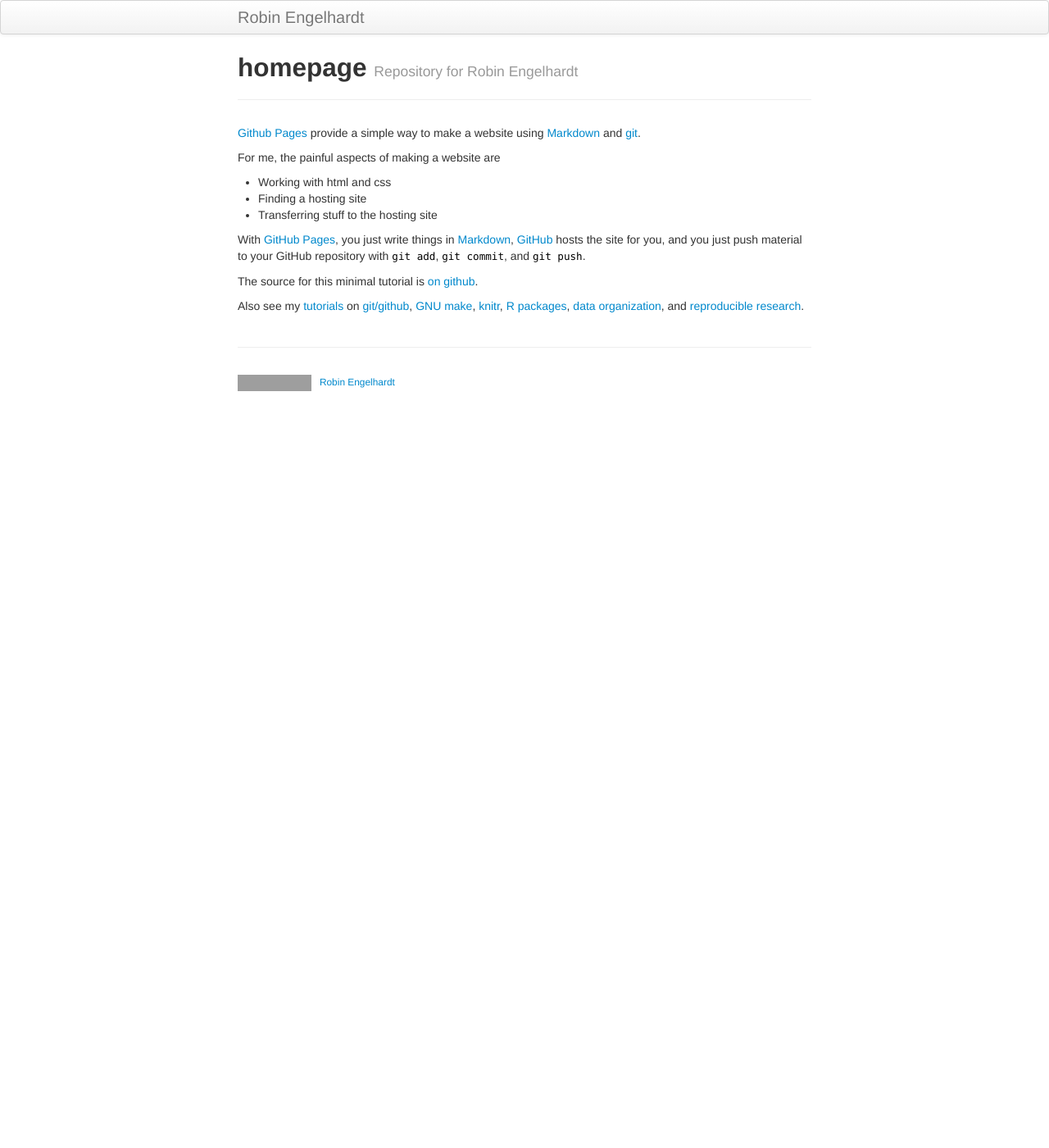
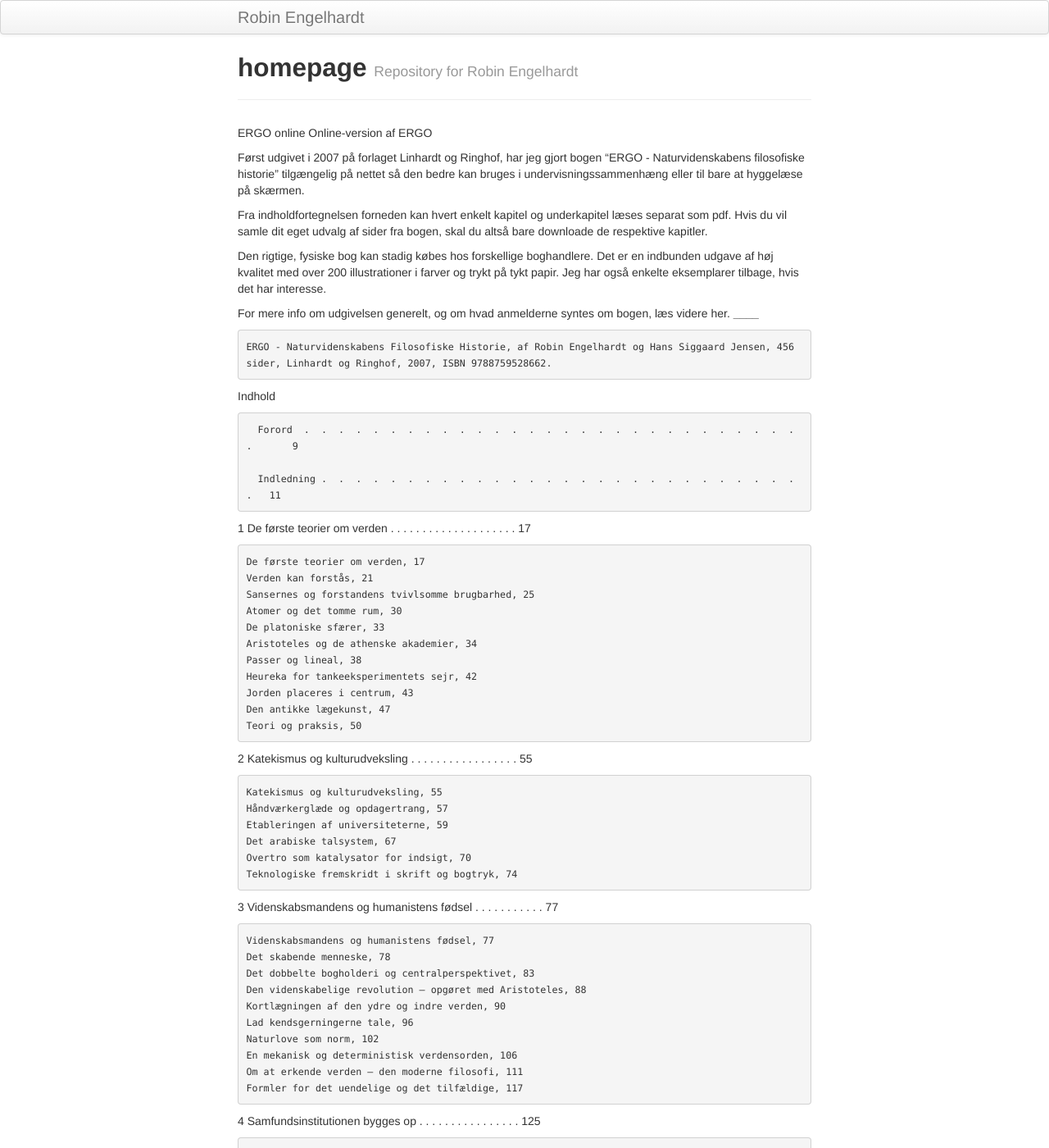
Before and after one commit to gavstrik/gavstrik.github.io, a Jekyll site: the page built from index.md, in a window 1280 px wide and 1400 px high. Shown: the whole window at 82% size. Built offline with Jekyll 4.4.1, drawn with Linux system fonts in a browser that asks for light colours; some of the changed text lies outside the part shown; grey boxes are pictures that could not be loaded.

Commit message:
put ERGO indholdfortegnelse ind

```diff
--- a/index.md
+++ b/index.md
@@ -4,6 +4,184 @@ title: homepage
 tagline: Repository for Robin Engelhardt
 description: Presentation site and repository for Robin Engelhardt
 ---
+
+ERGO online
+Online-version af ERGO
+
+Først udgivet i 2007 på forlaget Linhardt og Ringhof, har jeg gjort bogen "ERGO - Naturvidenskabens filosofiske historie" tilgængelig på nettet så den bedre kan bruges i undervisningssammenhæng eller til bare at hyggelæse på skærmen.
+
+Fra indholdfortegnelsen forneden kan hvert enkelt kapitel og underkapitel læses separat som pdf. Hvis du vil samle dit eget udvalg af sider fra bogen, skal du altså bare downloade de respektive kapitler.
+
+Den rigtige, fysiske bog kan stadig købes hos forskellige boghandlere. Det er en indbunden udgave af høj kvalitet med over 200 illustrationer i farver og trykt på tykt papir. Jeg har også enkelte eksemplarer tilbage, hvis det har interesse.
+
+For mere info om udgivelsen generelt, og om hvad anmelderne syntes om bogen, læs videre her.
+____________
+
+    ERGO - Naturvidenskabens Filosofiske Historie, af Robin Engelhardt og Hans Siggaard Jensen, 456 sider, Linhardt og Ringhof, 2007, ISBN 9788759528662.
+
+Indhold
+
+      Forord  .  .  .  .  .  .  .  .  .  .  .  .  .  .  .  .  .  .  .  .  .  .  .  .  .  .  .  .  .  .       9
+
+      Indledning .  .  .  .  .  .  .  .  .  .  .  .  .  .  .  .  .  .  .  .  .  .  .  .  .  .  .  .  .   11
+
+1   De første teorier om verden .  .  .  .  .  .  .  .  .  .  .  .  .  .  .  .  .  .  .  .  17
+
+    De første teorier om verden, 17
+    Verden kan forstås, 21
+    Sansernes og forstandens tvivlsomme brugbarhed, 25
+    Atomer og det tomme rum, 30
+    De platoniske sfærer, 33
+    Aristoteles og de athenske akademier, 34
+    Passer og lineal, 38
+    Heureka for tankeeksperimentets sejr, 42
+    Jorden placeres i centrum, 43
+    Den antikke lægekunst, 47
+    Teori og praksis, 50
+
+
+
+2   Katekismus og kulturudveksling .  .  .  .  .  .  .  .  .  .  .  .  .  .  .  .  .   55
+
+    Katekismus og kulturudveksling, 55
+    Håndværkerglæde og opdagertrang, 57
+    Etableringen af universiteterne, 59
+    Det arabiske talsystem, 67
+    Overtro som katalysator for indsigt, 70
+    Teknologiske fremskridt i skrift og bogtryk, 74
+
+
+
+3   Videnskabsmandens og humanistens fødsel .  .  .  .  .  .  .  .  .  .  .  77
+
+    Videnskabsmandens og humanistens fødsel, 77
+    Det skabende menneske, 78
+    Det dobbelte bogholderi og centralperspektivet, 83
+    Den videnskabelige revolution – opgøret med Aristoteles, 88
+    Kortlægningen af den ydre og indre verden, 90
+    Lad kendsgerningerne tale, 96
+    Naturlove som norm, 102
+    En mekanisk og deterministisk verdensorden, 106
+    Om at erkende verden – den moderne filosofi, 111
+    Formler for det uendelige og det tilfældige, 117
+
+
+
+4   Samfundsinstitutionen bygges op .  .  .  .  .  .  .  .  .  .  .  .  .  .  .  .  125
+
+    Samfundsinstitutionen bygges op, 125
+    Mécanique Analytique, 128
+    Hume og Kant, 134
+    Revolution!, 139
+    Romantisk videnskab, 143
+    Geniet på arbejde, 147
+    Arbejdsdeling og teknisk rationalitet, 150
+    Kritik af aprioriet, 160
+    Mekanisk manipulerbar materie, 164
+    Victorianisme og positivisme i videnskab og teknologi, 168
+
+
+
+5   Etableringen af de videnskabelige discipliner .  .  .  .  .  .  .  .  .  .  173
+
+    Etableringen af de videnskabelige discipliner, 173
+    Den levende kraft – energi og varme, 174
+    Lad der blive lys, 180
+    Alting i udvikling, 184
+    Lægen og sæben, 191
+    Introspektion, 199
+    Hvad er et tal?, 209
+    Den sproglige vending i filosofien, 216
+    Forskningsmetode, 220
+
+
+6   Drømmen om enhed .  .  .  .  .  .  .  .  .  .  .  .  .  .  .  .  .  .  .  .  .  .  .  225
+
+    Drømmen om enhed, 225
+    Året 1905, 228
+    En omvending af alle begreber og forestillinger, 234
+    Vores plads i kosmos, 237
+    Atomets struktur, 242
+    Usikkerhedsprincippet, 246
+    Komplementaritet fra København, 248
+    Atomare fristelser, 251
+    Disintegration eller enhed?, 253
+    Eksotiske tilstande, 255
+
+
+
+7   I selverkendelsens lys .  .  .  .  .  .  .  .  .  .  .  .  .  .  .  .  .  .  .  .  .  .  .  259
+
+    I selverkendelsens lys, 259
+    Formaliseringens grænser i matematik og logik, 261
+    Gödels bevis, 268
+    Turing og den universelle maskine, 270
+    Informationsbegrebet, 274
+    Beregningens grænser, 282
+    Universet som laptop, 284
+    Kaos og ikke-lineære erkendelser, 287
+    Naturens fraktale geometri, 289
+    Den statistiske vending, 293
+    Fuzzy tænkning, 295
+    Betingede sandheder, 297
+
+
+
+8   Kulturens videnskabeliggørelse .  .  .  .  .  .  .  .  .  .  .  .  .  .  .  .  .  301
+
+    Kulturens videnskabeliggørelse, 301
+    Arbejdsdeling og masseproduktion, 303
+    Moderne tider, 308
+    Videnskaben forsøges forstået, 317
+    Videnskabsfilosofi som ny disciplin, 319
+    Hvad står øverst – fysik eller metafysik?, 325
+    Falsifikation og paradigmer, 329
+    Socialkonstruktivisme, 333
+    Statistisk signifikans – et lærestykke, 338
+
+
+
+9   Det evolutionære verdenssyn .    .  .  .  .  .  .  .  .  .  .  .  .  .  .  .  .   343
+
+    Det evolutionære verdenssyn, 343
+    Det eugeniske program, 344
+    Den moderne syntese, 349
+    Økologi og bioteknologi, 352
+    Darwins mange små børn, 355
+    Out of Africa, 359
+    Livets oprindelse, 364
+    Fra designargumenter til selvorganisering, 369
+    Teorier om spil, spas og samarbejde, 372
+    Evolutionær psykologi, 377
+
+
+
+10 Netværksvidenskab .  .  .  .  .  .  .  .  .  .  .  .  .  .  .  .  .  .  .  .  .  .  .  .  381
+
+    Netværksvidenskab, 381
+    Økosystemers kompleksitet, 382
+    Selvorganiserende kritiske netværk, 387
+    Verden kan fortælles, 389
+    Netværk i kroppen, 392
+    Netværk i hovedet, 394
+    Bevidsthedens landskaber, 398
+    AI, AL og kunstige neurale netværk, 402
+    Den digitale overtagelse, 405
+    Små verdener, 412
+    Rumskibet Jorden, 415
+
+
+
+Litteratur .  .  .  .  .  .  .  .  .  .  .  .  .  .  .  .  .  .  .  .  .  .  .  .  .  .  .  .  .  .   420
+
+Indeks .  .  .  .  .  .  .  .  .  .  .  .  .  .  .  .  .  .  .  .  .  .  .  .  .  .  .  .  .  .  .  .   426
+
+
+
+
+
+
+
 
 [Github Pages](https://pages.github.com) provide a simple way to make a
 website using
```
Also changed, not shown: ERGO-anmeldelser.md (added, +53 -0 lines).
